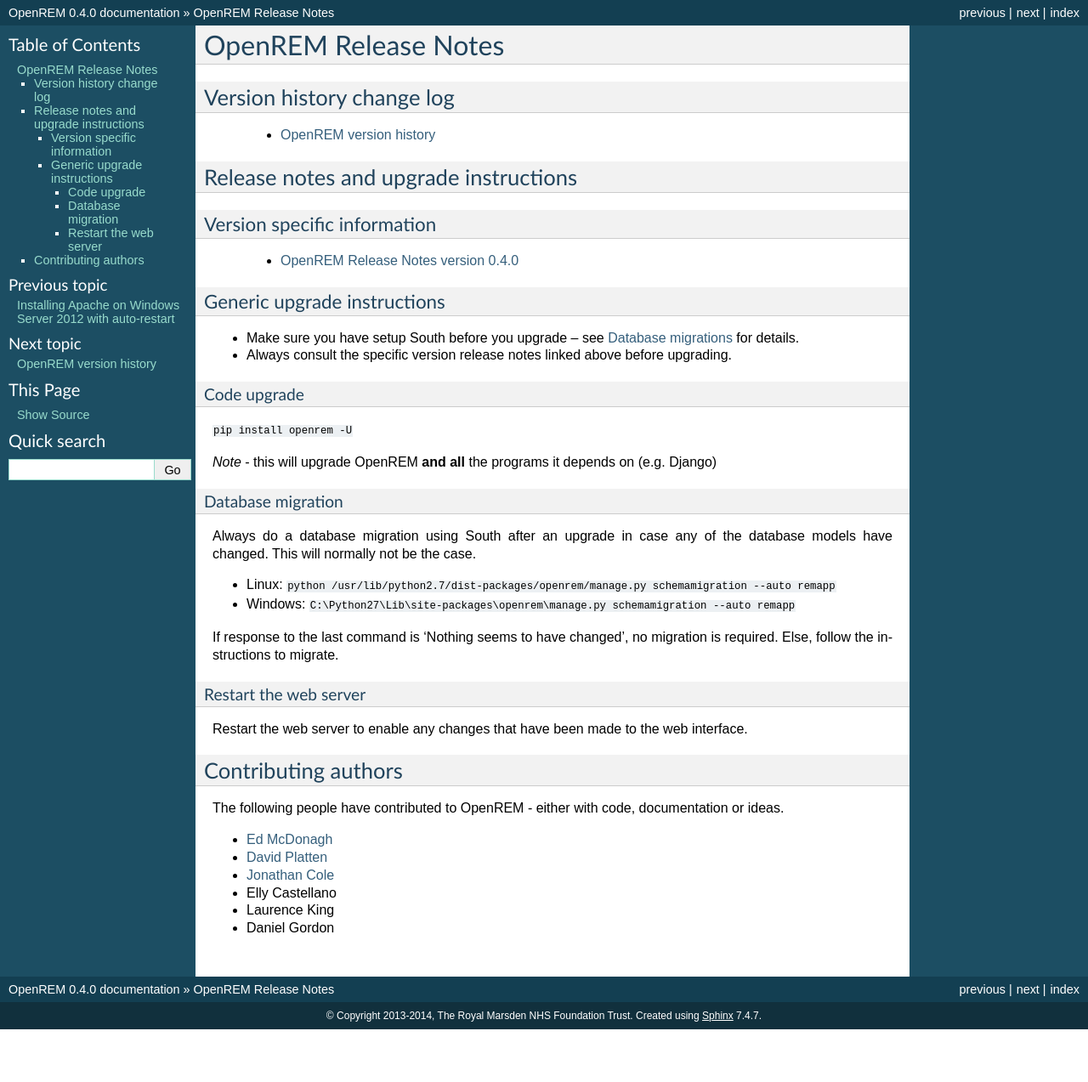
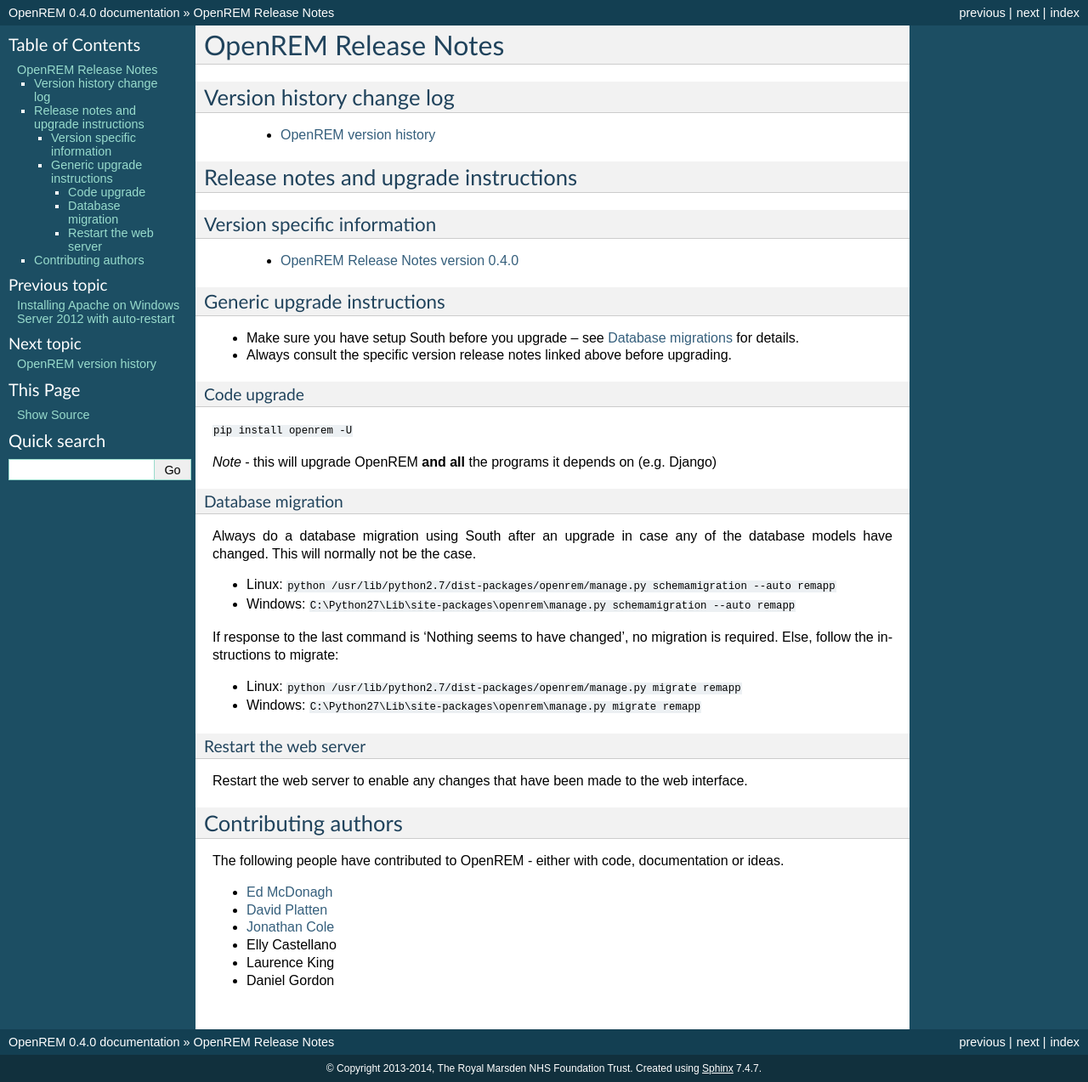
Before and after one commit to ckswilliams/modOpenREM, a Sphinx documentation site: the page built from docs/releasenotes.rst, in a window 1280 px wide. Shown: the whole page at 85% size. Built offline with Sphinx 7.4.7, drawn with Linux system fonts in a browser that asks for light colours; before the commit the page ends 1211 px from its top, so only the background shows below that.

Commit message:
Added link to release notes in README.rst, added migrate instructions to generic upgrade docs.

```diff
--- a/README.rst
+++ b/README.rst
@@ -6,6 +6,8 @@
 Monitoring related information, primarily from DICOM files.
 
 Full documentation can be found on Read the Docs: http://docs.openrem.org
+
+**For upgrades, please look at the `version 0.4.0 release notes <http://docs.openrem.org/page/release-0.4.0.html>`_.**
 
 Quick start
 -----------
--- a/docs/releasenotes.rst
+++ b/docs/releasenotes.rst
@@ -41,7 +41,10 @@
 * Linux: ``python /usr/lib/python2.7/dist-packages/openrem/manage.py schemamigration --auto remapp``
 * Windows: ``C:\Python27\Lib\site-packages\openrem\manage.py schemamigration --auto remapp``
 
-If response to the last command is 'Nothing seems to have changed', no migration is required. Else, follow the instructions to migrate.
+If response to the last command is 'Nothing seems to have changed', no migration is required. Else, follow the instructions to migrate:
+
+* Linux: ``python /usr/lib/python2.7/dist-packages/openrem/manage.py migrate remapp``
+* Windows: ``C:\Python27\Lib\site-packages\openrem\manage.py migrate remapp``
 
 Restart the web server
 ^^^^^^^^^^^^^^^^^^^^^^
```
